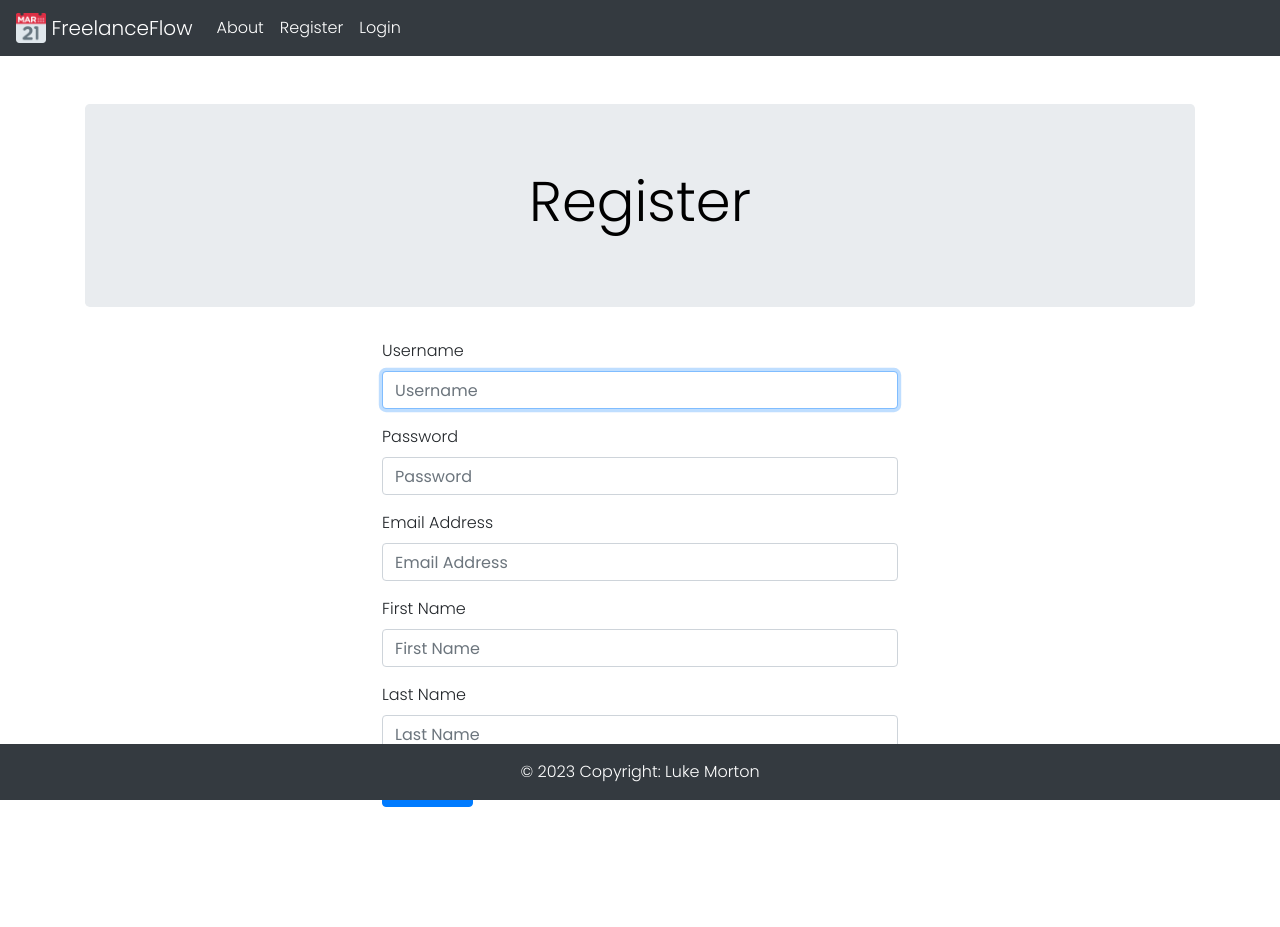
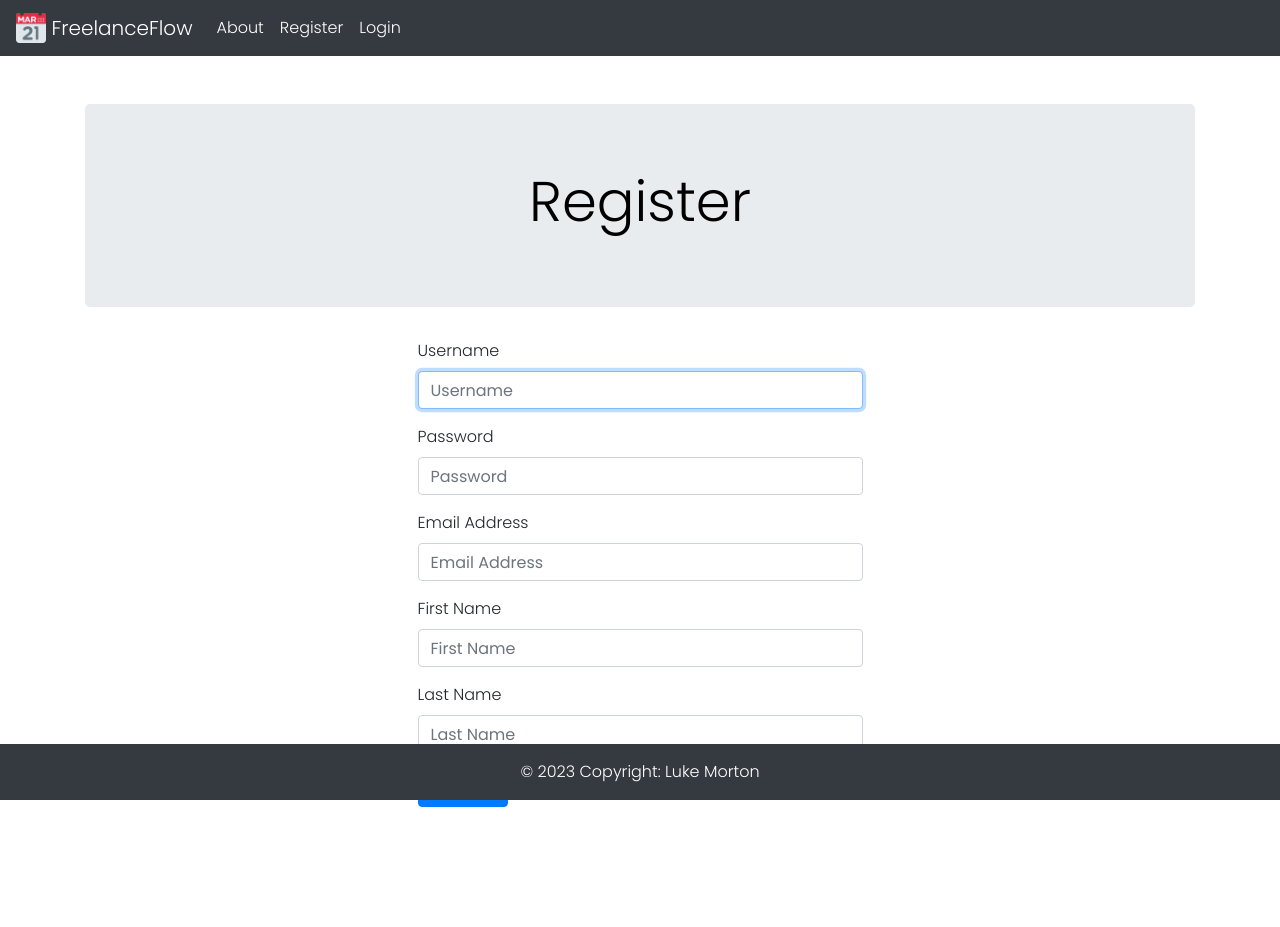
Before and after one commit to LukeM94/B8IT150-CA, a Flask app: page /register in a window 1280 px wide. Before the commit the page ends 807 px from the top, so only its background shows below. Run offline with Flask 3, Linux system fonts and the light colour scheme; some libraries are stand-ins or nearby versions.

Commit message:
Style Fixes
Fixing CSS

```diff
--- a/static/css/style.css
+++ b/static/css/style.css
@@ -1,12 +1,10 @@
 @import url('https://fonts.googleapis.com/css2?family=Poppins:ital,wght@0,100;0,200;0,300;0,400;0,500;0,600;0,700;0,800;0,900;1,100;1,200;1,300;1,400;1,500;1,600;1,700;1,800;1,900&display=swap');
 
-/*Clearfix*/
 * {
     margin: 0
 }
 
 html, body {
-    height: 100%;
     width: 100%;
 }
 
@@ -21,16 +19,6 @@ h1 {
   color: rgb(0, 0, 0);
   text-align: center;
 }
-
-/*
-.navbar {
-  margin: 0;
-  width: 100%;
-}
-
-.footer {
-  margin: 0;
-}*/
 
 .heroImage {
   position: fixed;
--- a/templates/admin.html
+++ b/templates/admin.html
@@ -3,6 +3,7 @@
 {% block title %} Admin Area {% endblock %}
 {% block jumbotron_title %} Admin Area {% endblock %}
 {% block content %}
+    <div class="container">
         <div class="row justify-content-center">
             <div class="col-md-8">
                 <h2>Users</h2>
@@ -28,4 +29,5 @@
                 </table>
             </div>
         </div>
+    </div>
 {% endblock %}
--- a/templates/createjob.html
+++ b/templates/createjob.html
@@ -3,6 +3,7 @@
 {% block title %} Create a new Job {% endblock %}
 {% block jumbotron_title %} Create a new Job {% endblock %}
 {% block content %}
+    <div class="container">
         <div class="row justify-content-center">
             <div class="col-md-5">
                 <form method="POST">
@@ -40,4 +41,5 @@
                 </form>
             </div>
         </div>
+    </div>
 {% endblock %}
--- a/templates/index.html
+++ b/templates/index.html
@@ -1,7 +1,7 @@
 {% extends 'base.html' %}
 
 {% block title %} FreelanceFlow - The job tracking system for Freelancers! {% endblock %}
-{% block jumbotron_title %} FreelanceFlow. Designed for productivity. --GH Deploy Test.... {% endblock %}
+{% block jumbotron_title %} FreelanceFlow. Designed for productivity. {% endblock %}
 {% block content %}
     <div class="heroImage">
     </div>
--- a/templates/job.html
+++ b/templates/job.html
@@ -3,6 +3,7 @@
 {% block title %} {{ job['title'] }} {% endblock %}
 {% block jumbotron_title %} {{ job['title'] }} {% endblock %}
 {% block content %}
+    <div class="container">
         <div class="row justify-content-center">
             <div class="col-md-8">
                 <div class="card">
@@ -19,4 +20,5 @@
                 </div>
             </div>
         </div>
+    </div>
 {% endblock %}
--- a/templates/login.html
+++ b/templates/login.html
@@ -3,6 +3,7 @@
 {% block title %} Login {% endblock %}
 {% block jumbotron_title %} Login {% endblock %}
 {% block content %}
+    <div class="container">
         <div class="row justify-content-center">
             <div class="col-md-5">
                 <form method="POST" action="/login">
@@ -17,4 +18,5 @@
                 </form>
             </div>
         </div>
+    </div>
 {% endblock %}
--- a/templates/modifyjob.html
+++ b/templates/modifyjob.html
@@ -3,6 +3,7 @@
 {% block title %} Modify a Job {% endblock %}
 {% block jumbotron_title %} Modify a Job {% endblock %}
 {% block content %}
+    <div class="container">
         <div class="row justify-content-center">
             <div class="col-md-5">
                 <form method="POST">
@@ -40,4 +41,5 @@
                 </form>
             </div>
         </div>
+    </div>
 {% endblock %}
--- a/templates/profile.html
+++ b/templates/profile.html
@@ -3,6 +3,7 @@
 {% block title %} Profile {% endblock %}
 {% block jumbotron_title %} Profile {% endblock %}
 {% block content %}
+    <div class="container">
         <h1>Welcome to Your Profile, {{ user.firstname }}!</h1>
         <div class="row justify-content-center">
             <div class="col-md-8">
@@ -16,4 +17,5 @@
                 </div>
             </div>
         </div>
+    </div>
 {% endblock %}
--- a/templates/register.html
+++ b/templates/register.html
@@ -3,6 +3,7 @@
 {% block title %} Register {% endblock %}
 {% block jumbotron_title %} Register {% endblock %}
 {% block content %}
+    <div class="container">
         <div class="row justify-content-center">
             <div class="col-md-5">
                 <form method="POST" action="/register">
@@ -31,4 +32,5 @@
                 </form>
             </div>
         </div>
+    </div>
 {% endblock %}
```
Also changed, not shown: templates/about.html (+7 -5 lines), templates/calendar.html (+5 -3 lines). Lines whose indentation alone changed are shown as unchanged.
